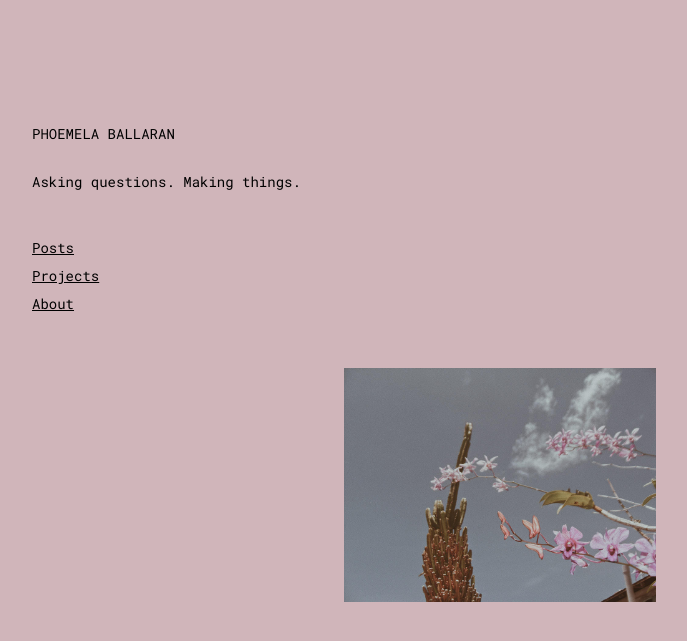
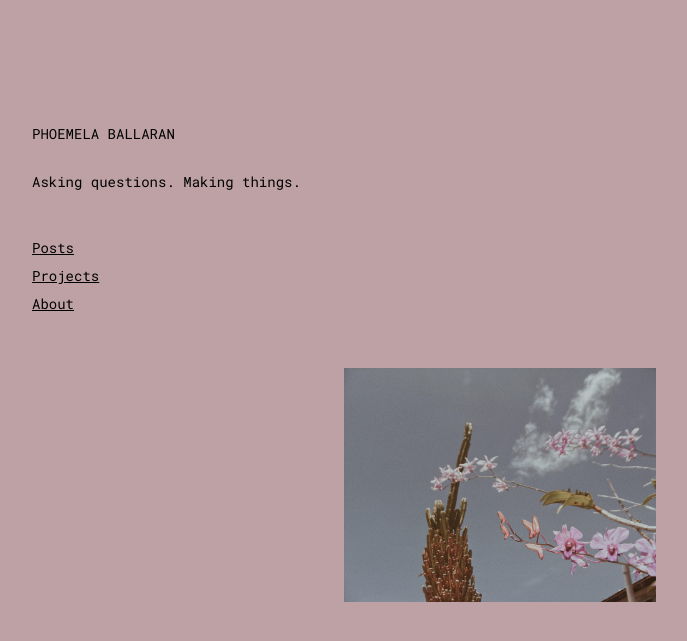
Before and after one commit to comoballar/phoemelaballaran.github.io, a Jekyll site: the page built from index.html, in a window 1280 px wide. Shown: the top 641 px of the page, without its empty margins (88-775 px from the left). Built offline with Jekyll 4.4.1, drawn with Linux system fonts in a browser that asks for light colours.

Commit message:
Update base.scss

```diff
--- a/_sass/base.scss
+++ b/_sass/base.scss
@@ -29,7 +29,7 @@ $font__line-height: 2;
 // colors
 $color__black:      #000000;
 $color__gray:       #000000;
-$color__beige:      #D0B5BA;
+$color__beige:      #BEA1A5;
 $color__yellow:     #EAEAEA;
 
 @mixin media-query($device) {
```
